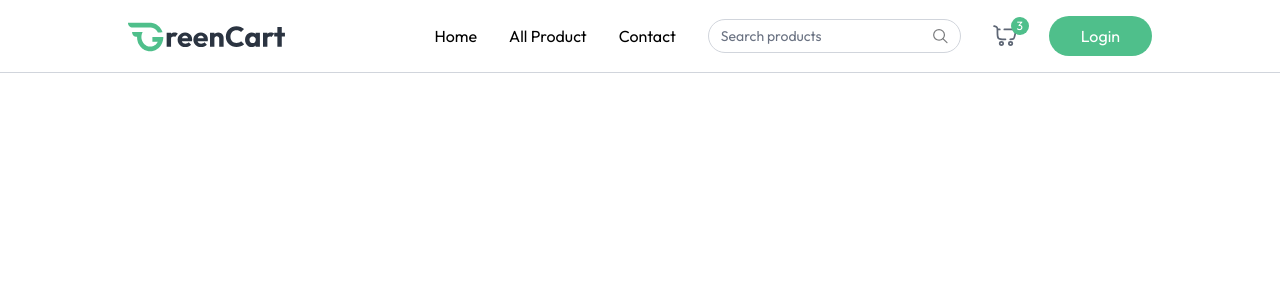
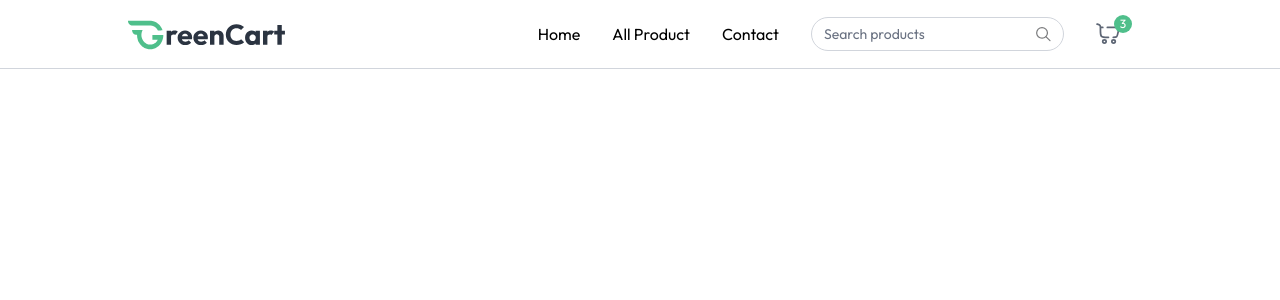
Before and after one commit to Manikandan1818/freshcart, a React (Vite) app in the folder client/: page / in a window 1280 px wide. Shown: the top 300 px of the page. Built offline with nearby package versions, Linux system fonts and the light colour scheme.

Commit message:
Login button working on large screen

```diff
--- a/client/src/components/Navbar.jsx
+++ b/client/src/components/Navbar.jsx
@@ -44,9 +44,16 @@ const Navbar = () => {
           </button>
         </div>
 
-        <button className="cursor-pointer px-8 py-2 bg-primary hover:bg-primary-dull transition text-white rounded-full">
-          Login
-        </button>
+        {!user ? (
+          <button
+            onClick={() => setShowUserLogin(true)}
+            className="cursor-pointer px-8 py-2 bg-primary hover:bg-primary-dull transition text-white rounded-full"
+          >
+            Login
+          </button>
+        ) : (
+          <div></div>
+        )}
       </div>
 
       <button
```
